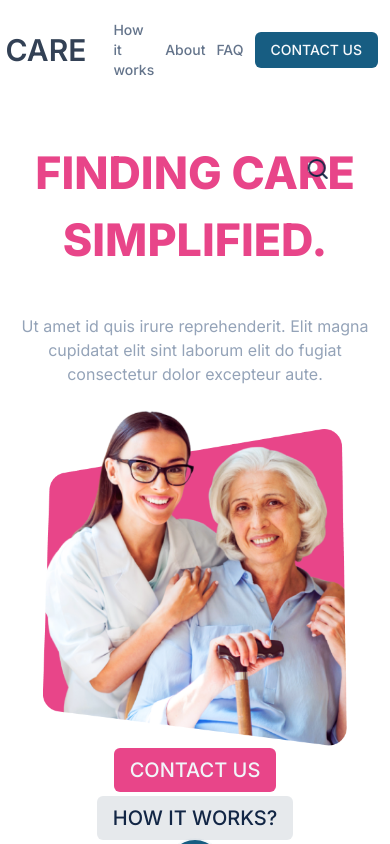
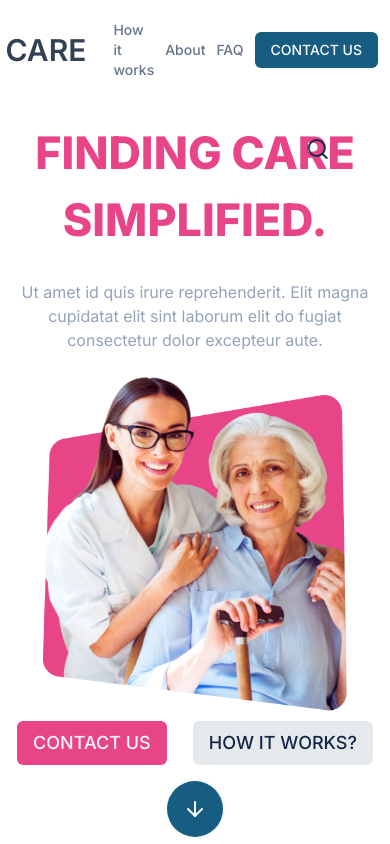
Before and after one commit to ewqwdd/firstcity, a Next.js app: page / in a window 390 px wide. Shown: the top 844 px of the page. Built offline with nearby package versions, Linux system fonts and the light colour scheme; a web font is replaced by a local one.

Commit message:
mobile adjustments

```diff
--- a/src/app/(mainPage)/(Header)/Header.module.css
+++ b/src/app/(mainPage)/(Header)/Header.module.css
@@ -22,5 +22,6 @@
   .heading {
     height: auto;
     min-height: calc(100dvh - var(--nav-height));
+    padding-bottom: 12px;
   }
 }
--- a/src/app/(mainPage)/(Header)/Header.tsx
+++ b/src/app/(mainPage)/(Header)/Header.tsx
@@ -15,9 +15,9 @@ import ConditionalRender from './ConditionalRender'
 
 export default function Header() {
   return (
-    <HStack as="header" id="header" className='max-lg:pt-10'>
+    <HStack as="header" id="header" className='max-lg:pt-10 max-sm:pt-5'>
       <div className={cn(styles.heading, 'max-w-7xl mx-auto height-full leading overflow-x-clip gap-6 px-3')}>
-        <VStack className='gap-10 [&>*]:max-w-[680px] w-full justify-center'>
+        <VStack className='sm:gap-10 gap-[3svh] [&>*]:max-w-[680px] w-full justify-center'>
           <HStack className='relative max-sm:self-center max-sm:order-1'>
             <Heading className={cn('text-secondary font-extrabold text-6xl max-sm:text-center uppercase', 'headingText')}>
               <span className='max-lg:hidden'>Finding care <br/>simplified.</span>
@@ -31,11 +31,15 @@ export default function Header() {
             Ut amet id quis irure reprehenderit. Elit magna cupidatat elit sint laborum elit do fugiat consectetur dolor excepteur aute.
           </Paragraph>
           <HStack className='lg:gap-[8%] gap-4 max-lg:flex-wrap max-sm:order-4 max-sm:hidden'>
-            <Button className='font-medium text-base lg:text-xl py-4' variant={'secondary'}>
-              CONTACT US
+            <Button className='font-medium text-base lg:text-xl py-4' variant={'secondary'} asChild>
+              <Link href='/contact-us'>
+                CONTACT US
+              </Link>
             </Button>
-            <Button className='font-medium text-base lg:text-xl py-4 bg-foreground/10' variant={'ghost'}>
-              HOW IT WORKS?
+            <Button className='font-medium text-base lg:text-xl py-4 bg-foreground/10' variant={'ghost'} asChild>
+              <Link href='/how-it-works'>
+                HOW IT WORKS?
+              </Link>
             </Button>
           </HStack>
         </VStack>
--- a/src/app/(mainPage)/(Header)/HeroPictureDesktop/HeroPictureDesktop.tsx
+++ b/src/app/(mainPage)/(Header)/HeroPictureDesktop/HeroPictureDesktop.tsx
@@ -4,7 +4,7 @@ import styles from './HeroPictureDesktop.module.css'
 
 export default function HeroPictureDesktop() {
   return (
-    <div className="relative lg:w-[480px] w-100% max-lg: h-full overflow-y-hidden">
+    <div className="relative lg:w-[480px] w-100% max-lg: h-full overflow-y-hidden pointer-events-none">
       <Image
         src="/images/hero-bg.svg"
         alt="hero-bg"
--- a/src/app/(mainPage)/(Header)/HeroPictureMobile/HeroPictureMobile.tsx
+++ b/src/app/(mainPage)/(Header)/HeroPictureMobile/HeroPictureMobile.tsx
@@ -17,14 +17,14 @@ export default function HeroPictureMobile() {
         src="/images/hero-masked.png"
         alt="hero-image"
         fill
-        className="object-contain object-top"
+        className="object-contain object-top pointer-events-none"
       />
       </div>
-      <HStack className='flex-wrap justify-around gap-x-4 gap-y-1'>
-            <Button className='font-medium text-xl py-2' variant={'secondary'}>
+      <HStack className='flex-wrap justify-around gap-x-4 gap-y-1 mt-2 mb-4'>
+            <Button className='font-medium sm:text-xl text-lg py-2' variant={'secondary'}>
               CONTACT US
             </Button>
-            <Button className='font-medium text-xl py24 bg-foreground/10' variant={'ghost'}>
+            <Button className='font-medium sm:text-xl text-lg py24 bg-foreground/10' variant={'ghost'}>
               HOW IT WORKS?
             </Button>
           </HStack>
--- a/src/app/(mainPage)/(Header)/HeroPictureTablet/HeroPictureTablet.tsx
+++ b/src/app/(mainPage)/(Header)/HeroPictureTablet/HeroPictureTablet.tsx
@@ -7,7 +7,7 @@ export default function HeroPictureTablet() {
         src="/images/hero-masked.png"
         alt="hero-image"
         fill
-        className="object-contain object-top"
+        className="object-contain object-top pointer-events-none"
       />
     </div>
   )
--- a/src/app/globals.css
+++ b/src/app/globals.css
@@ -133,10 +133,21 @@ html {
     --ring: 212.7 26.8% 83.9%;
   }
 }
+::-moz-selection {
+  /* Code for Firefox */
+  color: white;
+  background: hsla(201, 70%, 30%, 0.7);
+}
+
+::selection {
+  color: white;
+  background: hsla(201, 70%, 30%, 0.7);
+}
 
 .text-anim,
 .inner-text-anim * {
   opacity: 0;
+  z-index: -1;
   /* translate: 0 100px; */
 }
 
@@ -144,11 +155,13 @@ html {
   animation: reveal 1s ease-in-out 0.3s forwards;
   translate: 0 100px;
   opacity: 0;
+  z-index: -1;
 }
 
 .subHeading {
   translate: 0 100px;
   opacity: 0;
+  z-index: -1;
   animation: reveal 1.2s ease-in-out 0.5s forwards;
 }
 
--- a/src/app/layout.tsx
+++ b/src/app/layout.tsx
@@ -28,7 +28,7 @@ export default function RootLayout({
         <div className={cn(styles.progress, 'bg-secondary')} />
         {isMobile ? <NavMobile /> : <Nav />}
         <AnimationWrapper>{children}</AnimationWrapper>
-        <div className='bg-primary h-96'>
+        <div className='bg-primary h-96 mt-6'>
 
         </div>
       </body>
```
